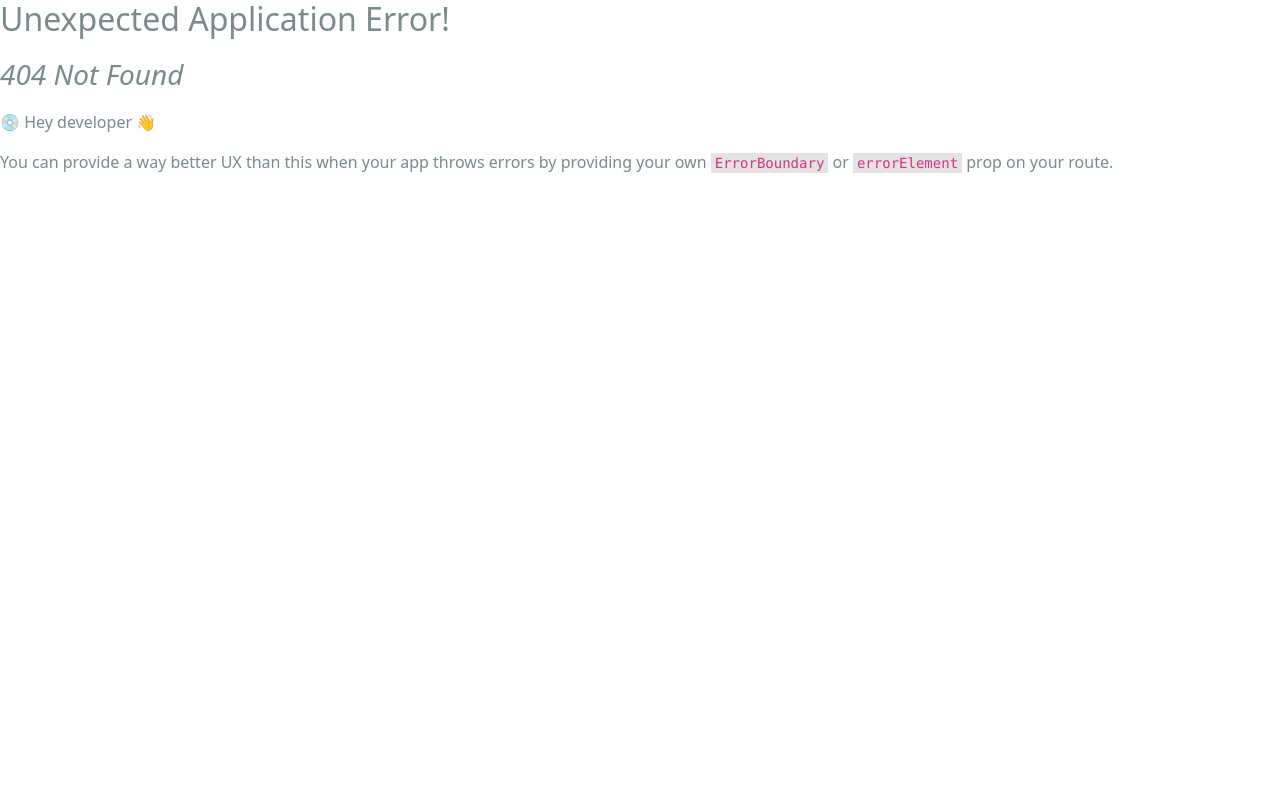
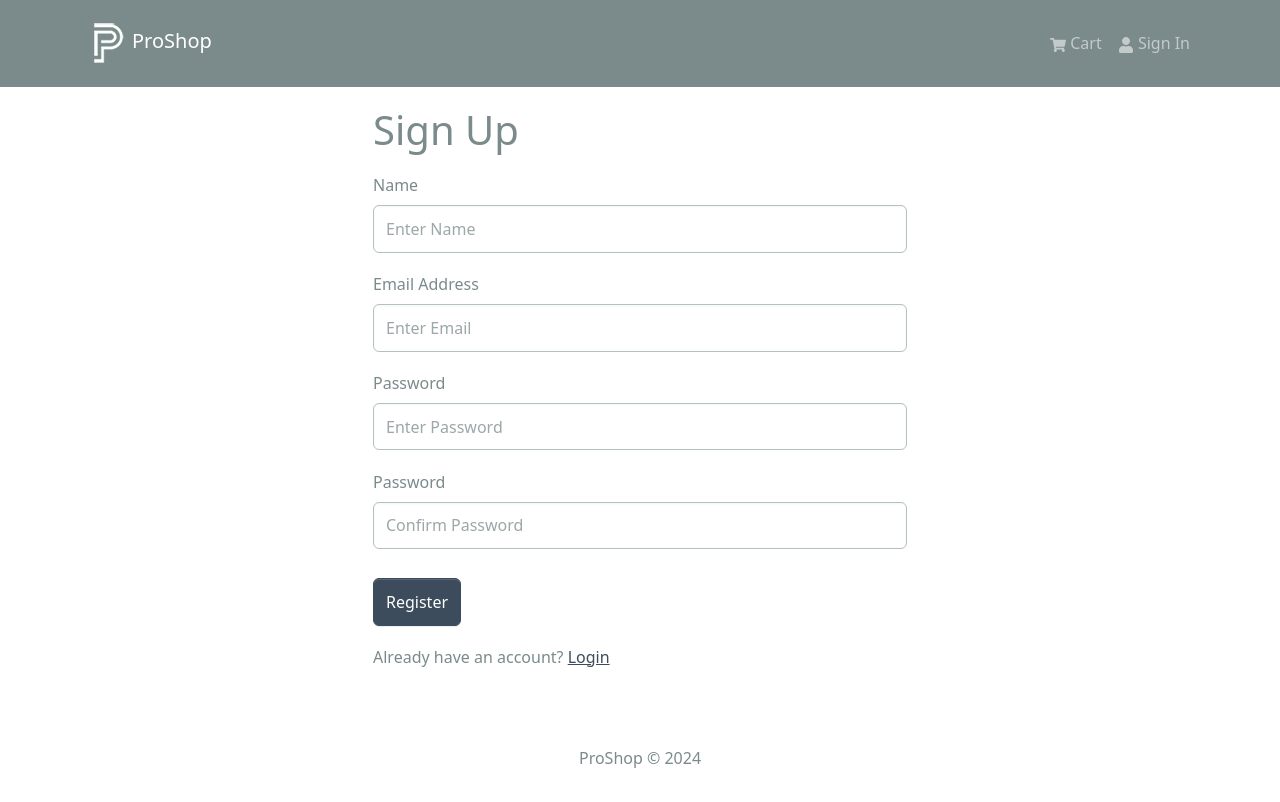
Before and after one commit to zeyadsleem/proshop, a React (Vite) app in the folder frontend/: page /register in a window 1280 px wide. Before the commit this address had no page. Shown: the top 802 px of the page. Built offline with nearby package versions, Linux system fonts and the light colour scheme.

Commit message:
finish fullstack auth

```diff
--- a/frontend/package.json
+++ b/frontend/package.json
@@ -19,7 +19,8 @@
     "react-icons": "^5.0.1",
     "react-redux": "^9.1.0",
     "react-router-bootstrap": "^0.26.2",
-    "react-router-dom": "^6.22.2"
+    "react-router-dom": "^6.22.2",
+    "react-toastify": "^10.0.4"
   },
   "devDependencies": {
     "@types/react": "^18.2.56",
--- a/frontend/src/App.jsx
+++ b/frontend/src/App.jsx
@@ -1,4 +1,6 @@
 import { Container } from "react-bootstrap";
+import { ToastContainer } from "react-toastify";
+import "react-toastify/dist/ReactToastify.css";
 import { Outlet } from "react-router-dom";
 import Footer from "./components/Footer";
 import Header from "./components/Header";
@@ -13,6 +15,7 @@ function App() {
         </Container>
       </main>
       <Footer />
+      <ToastContainer />
     </>
   );
 }
--- /dev/null
+++ b/frontend/src/components/FormContainer.jsx
@@ -0,0 +1,16 @@
+/* eslint-disable react/prop-types */
+import { Container, Row, Col } from "react-bootstrap";
+
+const FormContainer = ({ children }) => {
+  return (
+    <Container>
+      <Row className="justify-content-md-center">
+        <Col xs={12} md={6}>
+          {children}
+        </Col>
+      </Row>
+    </Container>
+  );
+};
+
+export default FormContainer;
--- a/frontend/src/components/Header.jsx
+++ b/frontend/src/components/Header.jsx
@@ -1,11 +1,30 @@
-import { Badge, Container, Nav, Navbar } from "react-bootstrap";
+import { Badge, Container, Nav, NavDropdown, Navbar } from "react-bootstrap";
 import { FaShoppingCart, FaUser } from "react-icons/fa";
+import { useDispatch, useSelector } from "react-redux";
 import { LinkContainer } from "react-router-bootstrap";
-import { useSelector } from "react-redux";
+import { useNavigate } from "react-router-dom";
 import logo from "../assets/logo.png";
+import { logout } from "../slices/authSlice.js";
+import { useLogoutMutation } from "../slices/userApiSlice.js";
 
 const Header = () => {
   const { cartItems } = useSelector((state) => state.cart);
+  const { userInfo } = useSelector((state) => state.auth);
+
+  const dispatch = useDispatch();
+  const navigate = useNavigate();
+
+  const [logoutApiCall] = useLogoutMutation();
+
+  const logoutHandler = async () => {
+    try {
+      await logoutApiCall().unwrap();
+      dispatch(logout());
+      navigate("/login");
+    } catch (error) {
+      console.log(error);
+    }
+  };
 
   return (
     <header>
@@ -30,11 +49,22 @@ const Header = () => {
                   )}
                 </Nav.Link>
               </LinkContainer>
-              <LinkContainer to="/login">
-                <Nav.Link>
-                  <FaUser /> Sign In
-                </Nav.Link>
-              </LinkContainer>
+              {userInfo ? (
+                <NavDropdown title={userInfo.name} id="username">
+                  <LinkContainer to="/profile">
+                    <NavDropdown.Item>Profile</NavDropdown.Item>
+                  </LinkContainer>
+                  <NavDropdown.Item onClick={logoutHandler}>
+                    Logout
+                  </NavDropdown.Item>
+                </NavDropdown>
+              ) : (
+                <LinkContainer to="/login">
+                  <Nav.Link>
+                    <FaUser /> Sign In
+                  </Nav.Link>
+                </LinkContainer>
+              )}
             </Nav>
           </Navbar.Collapse>
         </Container>
--- a/frontend/src/main.jsx
+++ b/frontend/src/main.jsx
@@ -1,20 +1,22 @@
 import React from "react";
 import ReactDOM from "react-dom/client";
+import { Provider } from "react-redux";
 import {
   createBrowserRouter,
   createRoutesFromElements,
   Route,
   RouterProvider,
 } from "react-router-dom";
-import { Provider } from "react-redux";
 import store from "./store.js";
 // import "bootstrap/dist/css/bootstrap.min.css";
 import App from "./App.jsx";
 import "./assets/styles/bootstrap.custom.css";
 import "./assets/styles/index.css";
+import CartScreen from "./screens/CartScreen.jsx";
 import HomeScreen from "./screens/HomeScreen.jsx";
+import LoginScreen from "./screens/LoginScreen.jsx";
 import ProductScreen from "./screens/ProductScreen.jsx";
-import CartScreen from "./screens/CartScreen.jsx";
+import RegisterScreen from "./screens/RegisterScreen.jsx";
 
 const router = createBrowserRouter(
   createRoutesFromElements(
@@ -22,6 +24,8 @@ const router = createBrowserRouter(
       <Route index={true} path="/" element={<HomeScreen />} />
       <Route path="/product/:id" element={<ProductScreen />} />
       <Route path="/cart" element={<CartScreen />} />
+      <Route path="/login" element={<LoginScreen />} />
+      <Route path="/register" element={<RegisterScreen />} />
     </Route>,
   ),
 );
--- /dev/null
+++ b/frontend/src/screens/LoginScreen.jsx
@@ -0,0 +1,92 @@
+import { useState, useEffect } from "react";
+import { Link, useLocation, useNavigate } from "react-router-dom";
+import { useDispatch, useSelector } from "react-redux";
+import { Form, Row, Col, Button } from "react-bootstrap";
+import FormContainer from "../components/FormContainer";
+import Loader from "../components/Loader";
+import { useLoginMutation } from "../slices/userApiSlice.js";
+import { setCredentials } from "../slices/authSlice";
+import { toast } from "react-toastify";
+
+const LoginScreen = () => {
+  const [email, setEmail] = useState("");
+  const [password, setPassword] = useState("");
+
+  const dispatch = useDispatch();
+  const navigate = useNavigate();
+
+  const [login, { isLoading }] = useLoginMutation();
+
+  const { userInfo } = useSelector((state) => state.auth);
+
+  const { search } = useLocation();
+  const sp = new URLSearchParams(search);
+  const redirect = sp.get("redirect") || "/";
+
+  useEffect(() => {
+    if (userInfo) {
+      navigate(redirect);
+    }
+  }, [navigate, redirect, userInfo]);
+
+  const submitHandler = async (e) => {
+    e.preventDefault();
+
+    try {
+      const res = await login({ email, password }).unwrap();
+      dispatch(setCredentials({ ...res }));
+      navigate(redirect);
+    } catch (error) {
+      toast.error(error?.data?.message || error.error);
+    }
+  };
+
+  return (
+    <FormContainer>
+      <h1>Sign In</h1>
+
+      <Form onSubmit={submitHandler}>
+        <Form.Group controlId="email" className="my-3">
+          <Form.Label>Email Address</Form.Label>
+          <Form.Control
+            type="email"
+            placeholder="Enter Email"
+            value={email}
+            onChange={(e) => setEmail(e.target.value)}
+          ></Form.Control>
+        </Form.Group>
+
+        <Form.Group controlId="password" className="my-3">
+          <Form.Label>Password</Form.Label>
+          <Form.Control
+            type="password"
+            placeholder="Enter Password"
+            value={password}
+            onChange={(e) => setPassword(e.target.value)}
+          ></Form.Control>
+        </Form.Group>
+
+        <Button
+          type="submit"
+          variant="primary"
+          className="mt-2"
+          disabled={isLoading}
+        >
+          Sign In
+        </Button>
+
+        {isLoading && <Loader />}
+      </Form>
+      <Row className="py-3">
+        <Col>
+          New Customer?{" "}
+          <Link to={redirect ? `/register?redirect=${redirect}` : "/register"}>
+            Register
+          </Link>
+        </Col>
+      </Row>
+    </FormContainer>
+  );
+};
+
+export default LoginScreen;
--- /dev/null
+++ b/frontend/src/screens/RegisterScreen.jsx
@@ -0,0 +1,119 @@
+import { useEffect, useState } from "react";
+import { Button, Col, Form, Row } from "react-bootstrap";
+import { useDispatch, useSelector } from "react-redux";
+import { Link, useLocation, useNavigate } from "react-router-dom";
+import { toast } from "react-toastify";
+import FormContainer from "../components/FormContainer";
+import Loader from "../components/Loader";
+import { setCredentials } from "../slices/authSlice";
+import { useRegisterMutation } from "../slices/userApiSlice.js";
+
+const RegisterScreen = () => {
+  const [name, setName] = useState("");
+  const [email, setEmail] = useState("");
+  const [password, setPassword] = useState("");
+  const [confirmPassword, setConfirmPassword] = useState("");
+
+  const dispatch = useDispatch();
+  const navigate = useNavigate();
+
+  const [register, { isLoading }] = useRegisterMutation();
+
+  const { userInfo } = useSelector((state) => state.auth);
+
+  const { search } = useLocation();
+  const sp = new URLSearchParams(search);
+  const redirect = sp.get("redirect") || "/";
+
+  useEffect(() => {
+    if (userInfo) {
+      navigate(redirect);
+    }
+  }, [navigate, redirect, userInfo]);
+
+  const submitHandler = async (e) => {
+    e.preventDefault();
+
+    if (password !== confirmPassword) {
+      toast.error("Passwords do not match");
+      return;
+    } else {
+      try {
+        const res = await register({ name, email, password }).unwrap();
+        dispatch(setCredentials({ ...res }));
+        navigate(redirect);
+      } catch (error) {
+        toast.error(error?.data?.message || error.error);
+      }
+    }
+  };
+
+  return (
+    <FormContainer>
+      <h1>Sign Up</h1>
+
+      <Form onSubmit={submitHandler}>
+        <Form.Group controlId="name" className="my-3">
+          <Form.Label>Name</Form.Label>
+          <Form.Control
+            type="text"
+            placeholder="Enter Name"
+            value={name}
+            onChange={(e) => setName(e.target.value)}
+          ></Form.Control>
+        </Form.Group>
+
+        <Form.Group controlId="email" className="my-3">
+          <Form.Label>Email Address</Form.Label>
+          <Form.Control
+            type="email"
+            placeholder="Enter Email"
+            value={email}
+            onChange={(e) => setEmail(e.target.value)}
+          ></Form.Control>
+        </Form.Group>
+
+        <Form.Group controlId="password" className="my-3">
+          <Form.Label>Password</Form.Label>
+          <Form.Control
+            type="password"
+            placeholder="Enter Password"
+            value={password}
+            onChange={(e) => setPassword(e.target.value)}
+          ></Form.Control>
+        </Form.Group>
+
+        <Form.Group controlId="confirmPassword" className="my-3">
+          <Form.Label>Password</Form.Label>
+          <Form.Control
+            type="password"
+            placeholder="Confirm Password"
+            value={confirmPassword}
+            onChange={(e) => setConfirmPassword(e.target.value)}
+          ></Form.Control>
+        </Form.Group>
+
+        <Button
+          type="submit"
+          variant="primary"
+          className="mt-2"
+          disabled={isLoading}
+        >
+          Register
+        </Button>
+
+        {isLoading && <Loader />}
+      </Form>
+      <Row className="py-3">
+        <Col>
+          Already have an account?{" "}
+          <Link to={redirect ? `/login?redirect=${redirect}` : "/login"}>
+            Login
+          </Link>
+        </Col>
+      </Row>
+    </FormContainer>
+  );
+};
+
+export default RegisterScreen;
--- a/frontend/src/slices/apiSlices.js
+++ b/frontend/src/slices/apiSlices.js
@@ -6,5 +6,5 @@ const baseQuery = fetchBaseQuery({ baseUrl: BASE_URL });
 export const apiSlice = createApi({
   baseQuery,
   tagTypes: ["Product", "Order", "User"],
-  endpoints: (builder) => ({}),
+  endpoints: () => ({}),
 });
--- /dev/null
+++ b/frontend/src/slices/authSlice.js
@@ -0,0 +1,26 @@
+import { createSlice } from "@reduxjs/toolkit";
+
+const initialState = {
+  userInfo: localStorage.getItem("userInfo")
+    ? JSON.parse(localStorage.getItem("userInfo"))
+    : null,
+};
+
+const authSlice = createSlice({
+  name: "auth",
+  initialState,
+  reducers: {
+    setCredentials: (state, action) => {
+      state.userInfo = action.payload;
+      localStorage.setItem("userInfo", JSON.stringify(action.payload));
+    },
+    logout: (state) => {
+      state.userInfo = null;
+      localStorage.removeItem("userInfo");
+    },
+  },
+});
+
+export const { setCredentials, logout } = authSlice.actions;
+
+export default authSlice.reducer;
--- /dev/null
+++ b/frontend/src/slices/userApiSlice.js
@@ -0,0 +1,31 @@
+import { USERS_URL } from "../constants";
+import { apiSlice } from "./apiSlices";
+
+export const usersApiSlice = apiSlice.injectEndpoints({
+  endpoints: (builder) => ({
+    login: builder.mutation({
+      query: (data) => ({
+        url: `${USERS_URL}/auth`,
+        method: "POST",
+        body: data,
+      }),
+      keepUnusedDataFor: 5,
+    }),
+    register: builder.mutation({
+      query: (data) => ({
+        url: `${USERS_URL}`,
+        method: "POST",
+        body: data,
+      }),
+    }),
+    logout: builder.mutation({
+      query: () => ({
+        url: `${USERS_URL}/logout`,
+        method: "POST",
+      }),
+    }),
+  }),
+});
+
+export const { useLoginMutation, useLogoutMutation, useRegisterMutation } =
+  usersApiSlice;
--- a/frontend/src/store.js
+++ b/frontend/src/store.js
@@ -1,11 +1,13 @@
 import { configureStore } from "@reduxjs/toolkit";
 import { apiSlice } from "./slices/apiSlices.js";
 import cartSliceReducer from "./slices/cartSlice.js";
+import authSliceReducer from "./slices/authSlice.js";
 
 const store = configureStore({
   reducer: {
     [apiSlice.reducerPath]: apiSlice.reducer,
     cart: cartSliceReducer,
+    auth: authSliceReducer,
   },
   middleware: (getDefaultMiddleware) =>
     getDefaultMiddleware().concat(apiSlice.middleware),
```
Also changed, not shown: 1 other file (tests, documents, lock files or other folders).
